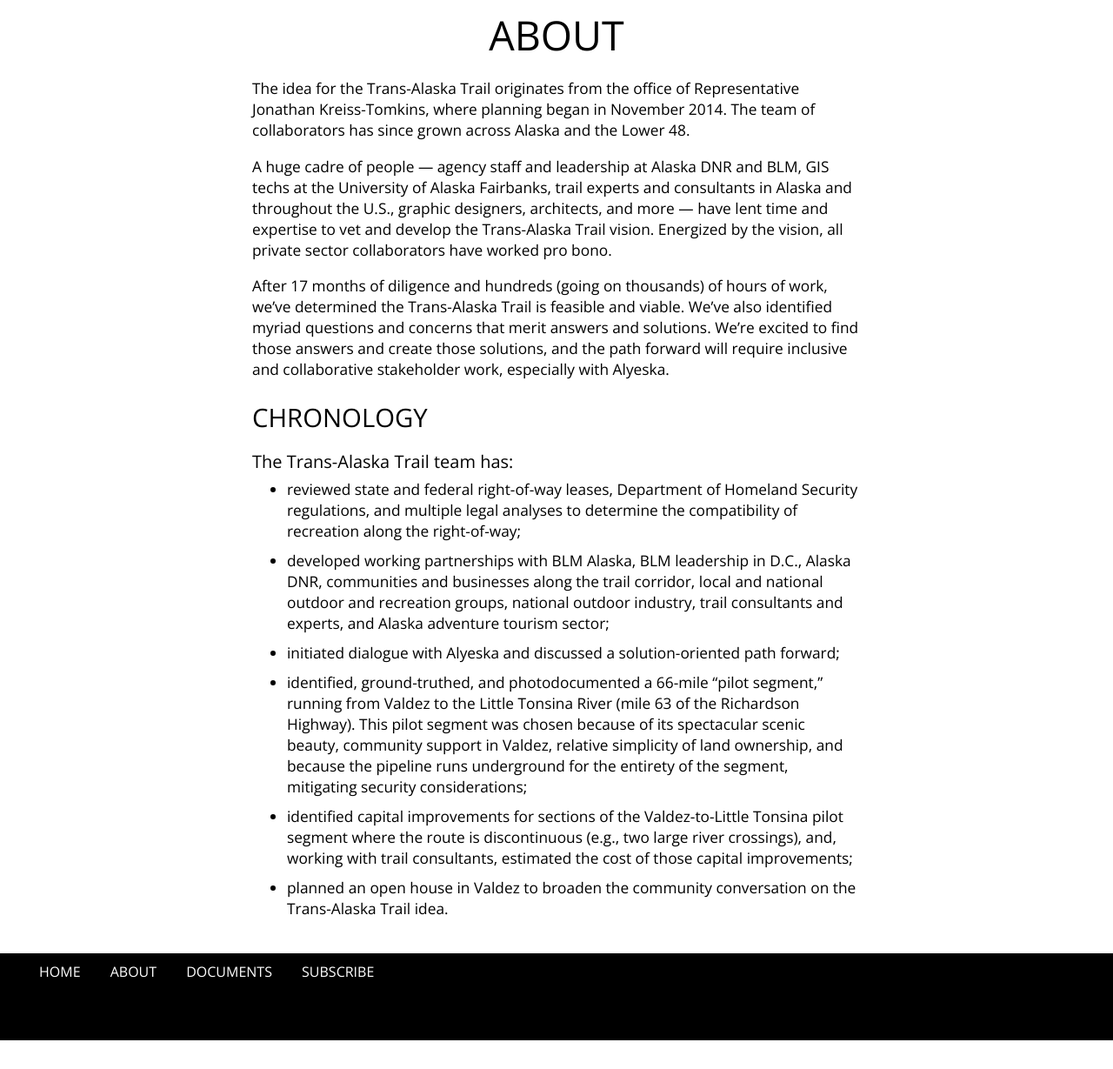
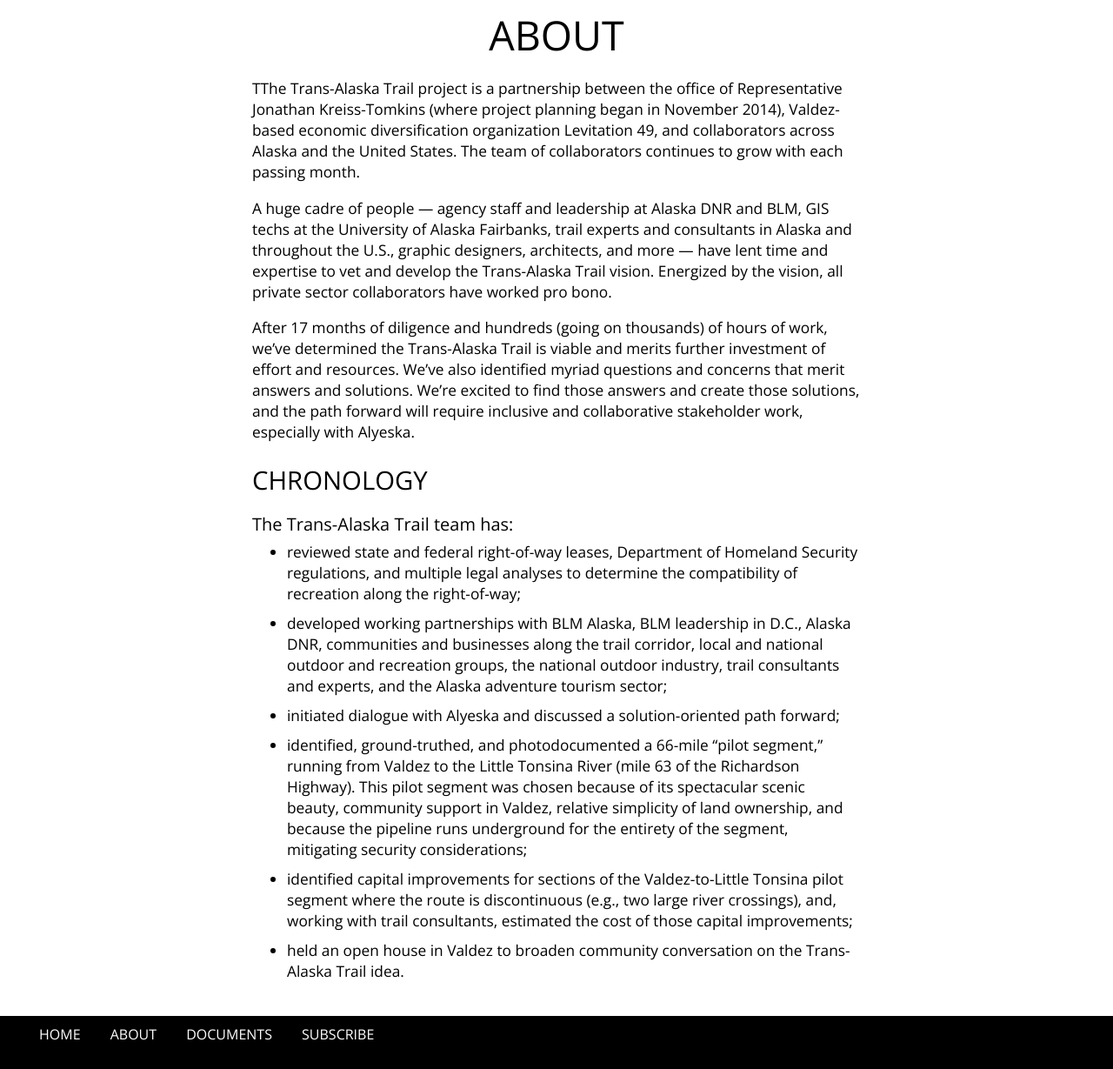
Before and after one commit to javbotero/Trans-Alaska-Trail, a Jekyll site: the page built from about.html, in a window 1280 px wide and 1400 px high, scrolled down 381 px. Shown: the part 171-1400 px from the top of the window at 87% size. Built offline with Jekyll 4.4.1, drawn with Linux system fonts in a browser that asks for light colours; before the commit the page ends 1748 px from its top, so only the background shows below that.

Commit message:
Copy updates

```diff
--- a/about.html
+++ b/about.html
@@ -8,41 +8,42 @@
 subhead: About
 ---
 
-<p>The idea for the Trans-Alaska Trail originates from the office of Representative
-Jonathan Kreiss-Tomkins, where planning began in November 2014. The team of
-collaborators has since grown across Alaska and the Lower 48.</p>
+<p>TThe Trans-Alaska Trail project is a partnership between the office of
+Representative Jonathan Kreiss-Tomkins (where project planning began in November
+2014), Valdez-based economic diversification organization Levitation 49, and
+collaborators across Alaska and the United States. The team of collaborators
+continues to grow with each passing month.</p>
 
-<p>A huge cadre of people &mdash; agency staff and leadership at Alaska DNR and
-BLM, GIS techs at the University of Alaska Fairbanks, trail experts and
-consultants in Alaska and throughout the U.S., graphic designers, architects,
-and more &mdash; have lent time and expertise to vet and develop the Trans-Alaska
-Trail vision. Energized by the vision, all private sector collaborators have
-worked pro bono.</p>
+<p>A huge cadre of people &mdash; agency staff and leadership at Alaska DNR and BLM,
+GIS techs at the University of Alaska Fairbanks, trail experts and consultants
+in Alaska and throughout the U.S., graphic designers, architects, and more &mdash;
+have lent time and expertise to vet and develop the Trans-Alaska Trail vision.
+Energized by the vision, all private sector collaborators have worked pro
+bono.</p>
 
 <p>After 17 months of diligence and hundreds (going on thousands) of hours of
-work, we’ve determined the Trans-Alaska Trail is feasible and viable. We’ve
-also identified myriad questions and concerns that merit answers and solutions.
-We’re excited to find those answers and create those solutions, and the path
-forward will require inclusive and collaborative stakeholder work, especially
-with Alyeska.</p>
+work, we’ve determined the Trans-Alaska Trail is viable and merits further
+investment of effort and resources. We’ve also identified myriad questions and
+concerns that merit answers and solutions. We’re excited to find those answers
+and create those solutions, and the path forward will require inclusive and
+collaborative stakeholder work, especially with Alyeska.</p>
 
 <h2>Chronology</h2>
 <h4>The Trans-Alaska Trail team has:</h4>
 <ul>
   <li>
-    reviewed state and federal right-of-way leases, Department of Homeland
-    Security regulations, and multiple legal analyses to determine
-    the compatibility of recreation along the right-of-way;
+    reviewed state and federal right-of-way leases, Department of Homeland Security
+regulations, and multiple legal analyses to determine the compatibility of
+recreation along the right-of-way;
   </li>
   <li>
-    developed working partnerships with BLM Alaska, BLM leadership in D.C.,
-    Alaska DNR, communities and businesses along the trail corridor, local and
-    national outdoor and recreation groups, national outdoor industry, trail
-    consultants and experts, and Alaska adventure tourism sector;
+    developed working partnerships with BLM Alaska, BLM leadership in D.C., Alaska
+DNR, communities and businesses along the trail corridor,  local and national
+outdoor and recreation groups, the national outdoor industry, trail consultants
+and experts, and the Alaska adventure tourism sector;
   </li>
   <li>
-    initiated dialogue with Alyeska and discussed a solution-oriented path
-    forward;
+    initiated dialogue with Alyeska and discussed a solution-oriented path forward;
   </li>
   <li>
     identified, ground-truthed, and photodocumented a 66-mile “pilot segment,”
@@ -54,12 +55,12 @@
   </li>
   <li>
     identified capital improvements for sections of the Valdez-to-Little Tonsina
-    pilot segment where the route is discontinuous (e.g., two large river
-    crossings), and, working with trail consultants, estimated the cost of those
-    capital improvements;
+pilot segment where the route is discontinuous (e.g., two large river
+crossings), and, working with trail consultants, estimated the cost of those
+capital improvements;
   </li>
   <li>
-    planned an open house in Valdez to broaden the community conversation on the
-    Trans-Alaska Trail idea.
+    held an open house in Valdez to broaden community conversation on the
+Trans-Alaska Trail idea.
   </li>
 </ul>
```
Also changed, not shown: index.html (+17 -17 lines), 2 other files.
